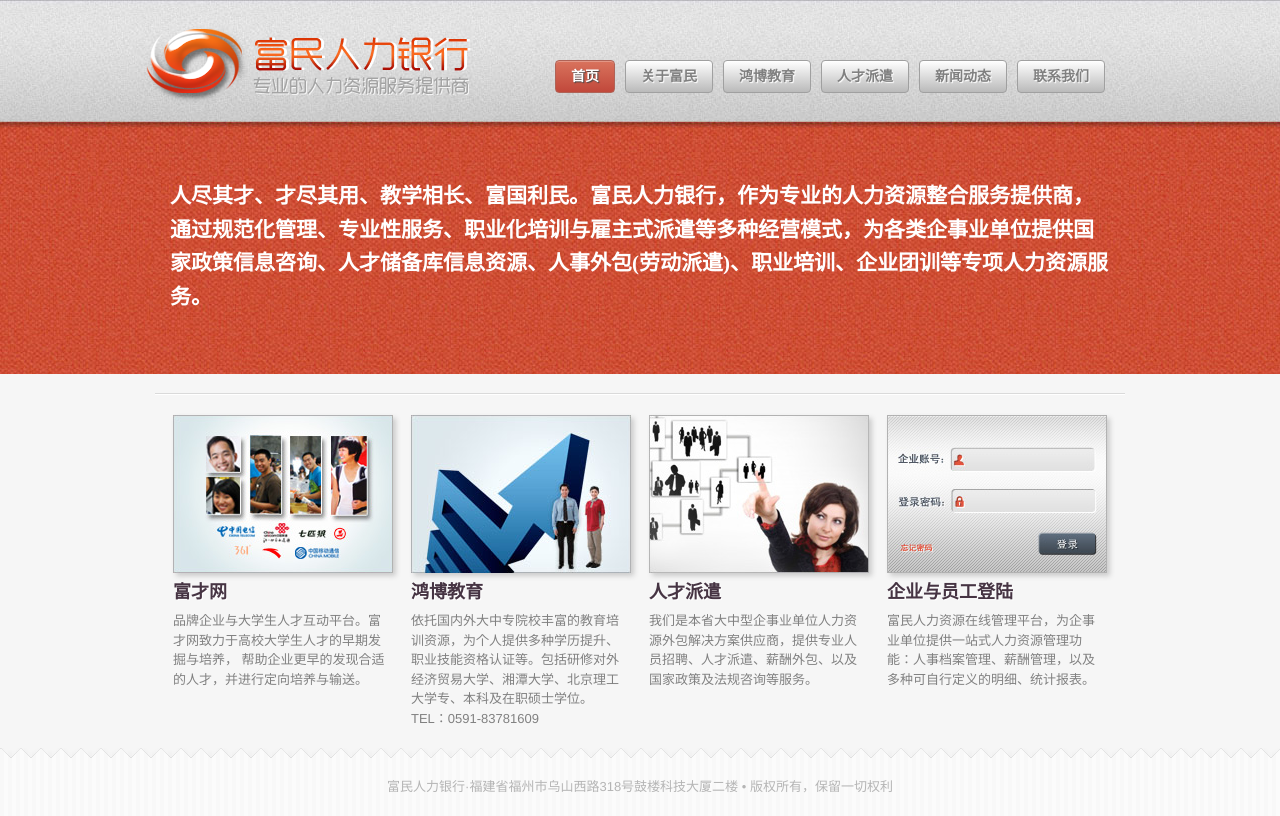
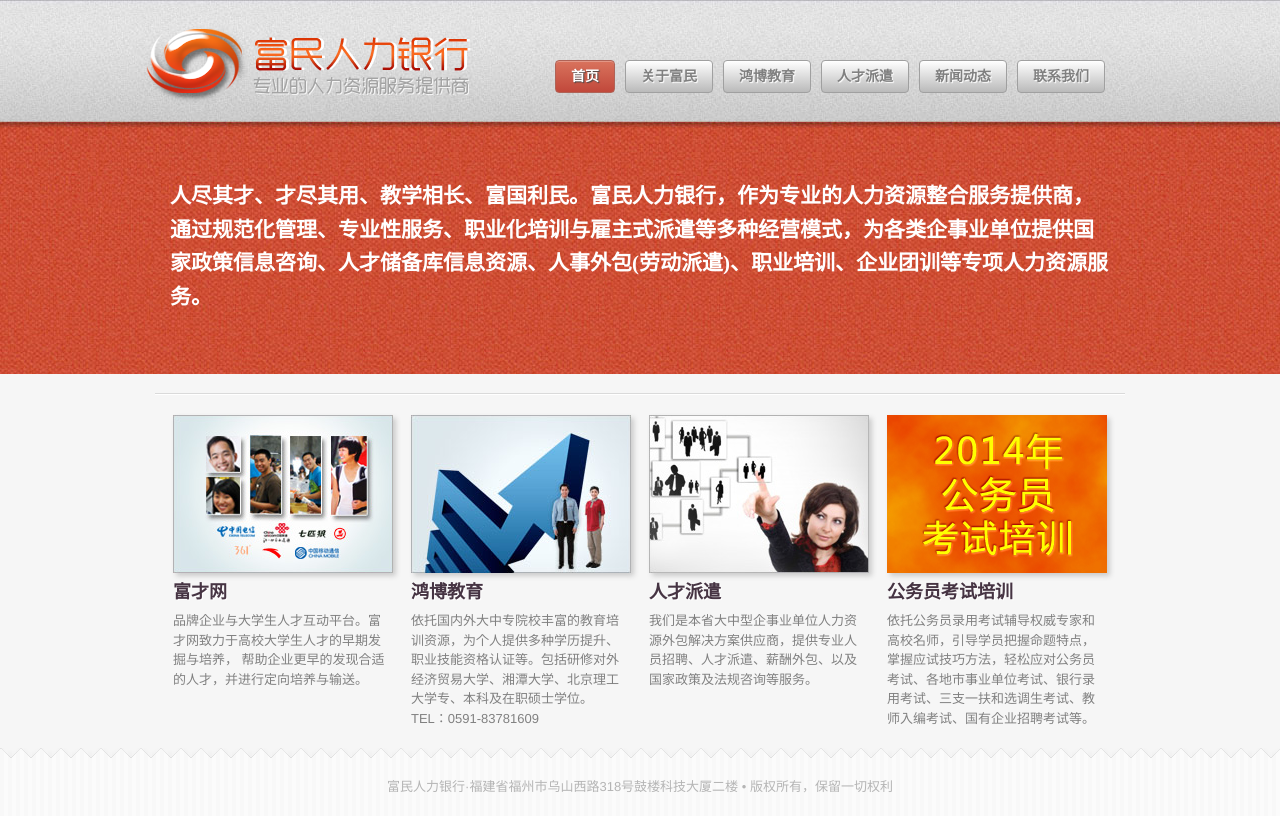
Before and after one commit to fumin360/fumin360.github.com, a plain HTML site: page index.html in a window 1280 px wide. Drawn offline with Linux system fonts and the light colour scheme.

Commit message:
adding gongwuyuan kaoshipeixun

```diff
--- a/index.html
+++ b/index.html
@@ -53,12 +53,20 @@
 					</p>
 				</li>
 				<li>
+					<a href="http://fumin360.diandian.com/post/2013-06-24/40051478202"><img src="images/gwyks.jpg"></a>
+					<h3>公务员考试培训</h3>
+					<p>
+						依托公务员录用考试辅导权威专家和高校名师，引导学员把握命题特点，掌握应试技巧方法，轻松应对公务员考试、各地市事业单位考试、银行录用考试、三支一扶和选调生考试、教师入编考试、国有企业招聘考试等。
+					</p>
+				</li>
+<!-- 				<li>
 					<img src="images/company2.jpg">
 					<h3>企业与员工登陆</h3>
 					<p>
 						富民人力资源在线管理平台，为企事业单位提供一站式人力资源管理功能：人事档案管理、薪酬管理，以及多种可自行定义的明细、统计报表。
 					</p>
-				</li>
+				</li> -->
+
 			</ul>
 		</div>
 	</div>
```
Also changed, not shown: images/gwyks.jpg (added), 2 other files.
